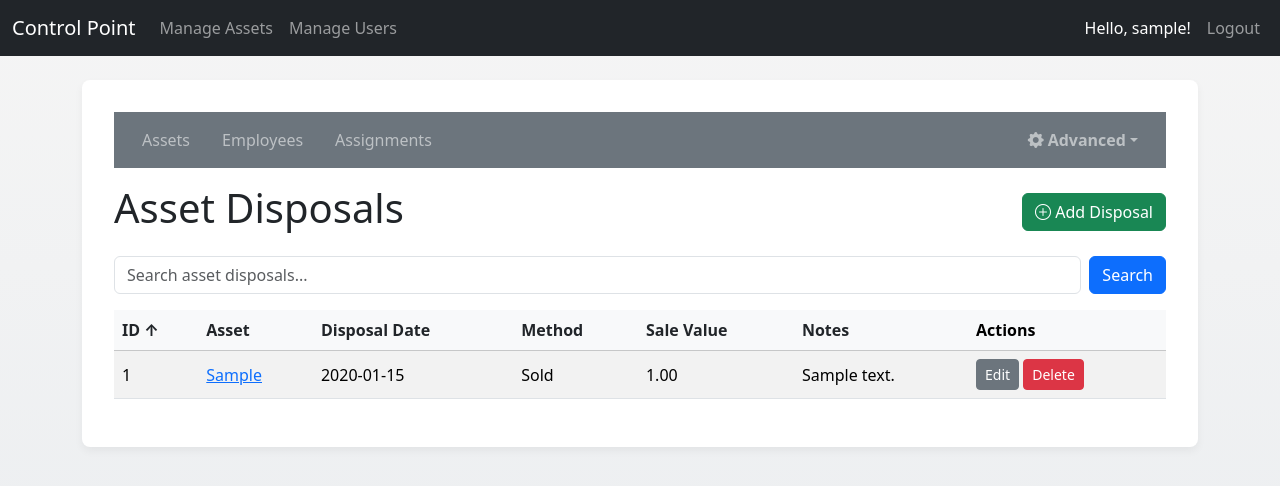
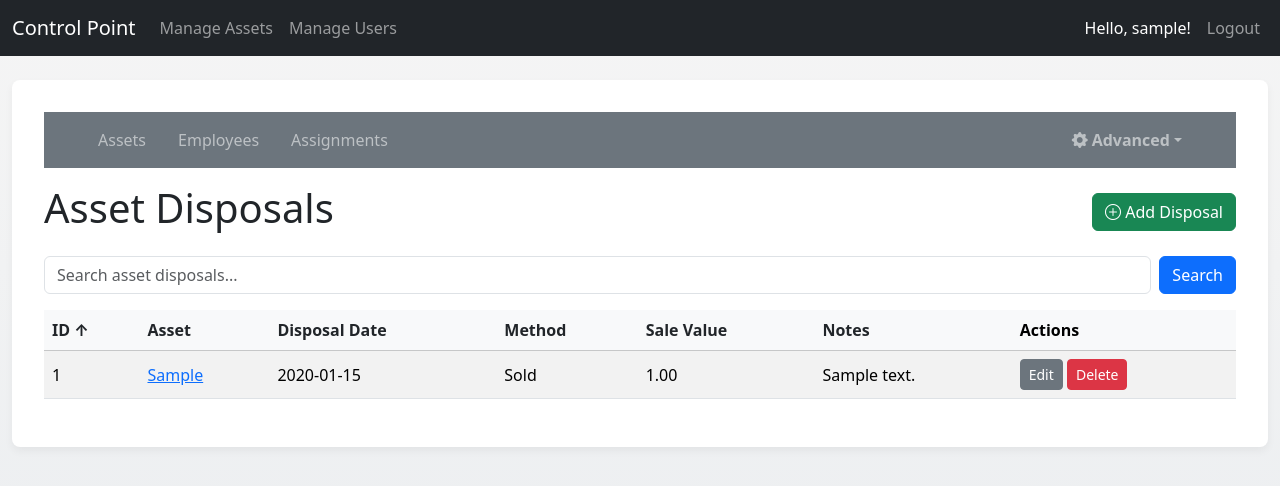
Before and after one commit to josephM-L/Capstone_II_Project---Control-Point, a Flask app: page /asset_disposals in a window 1280 px wide. Shown: the top 486 px of the page. Run offline with Flask 3, Linux system fonts and the light colour scheme; the visitor is signed in with stand-in values (Sample User, id 1); tables that the repository leaves empty hold one stand-in row (values such as "Sample post").

Commit message:
Updated container and subnav bar

```diff
--- a/templates/base.html
+++ b/templates/base.html
@@ -52,7 +52,7 @@
 </nav>
 
 <!-- Page Content -->
-<div class="container mt-4">
+<div class="container-fluid mt-4">
   <div class="content-wrapper">
     {% block content %}
 
--- a/templates/subnav.html
+++ b/templates/subnav.html
@@ -6,7 +6,7 @@
   <div class="container d-flex justify-content-between align-items-center">
 
     <!-- Left side: common options -->
-    <ul class="navbar-nav d-flex flex-row">
+    <ul class="navbar-nav d-flex flex-row justify-content-left ">
       <li class="nav-item">
         <a class="nav-link px-3 {% if current == 'assets.assets' %}fw-bold{% endif %}" href="{{ url_for('assets.assets') }}">Assets</a>
       </li>
@@ -20,7 +20,7 @@
 
     <!-- Right side: uncommon/advanced/admin dropdown -->
     {% if session['role'] == 'manager' or session['role'] == 'admin' %}
-    <ul class="navbar-nav d-flex flex-row">
+    <ul class="navbar-nav d-flex flex-row justify-content-right">
       <li class="nav-item dropdown">
         <a class="nav-link dropdown-toggle d-flex align-items-center px-3 {% if current in [
           'asset_maintenance.asset_maintenance',
```
